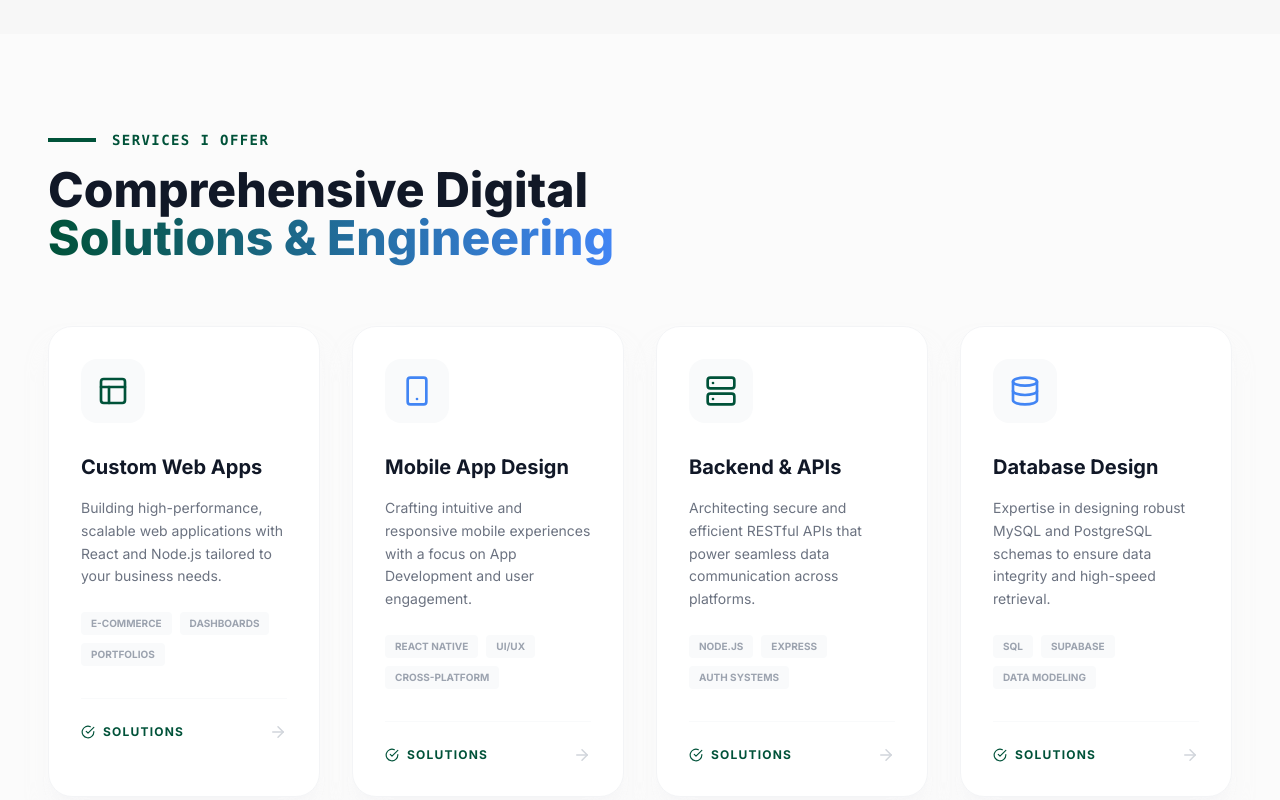
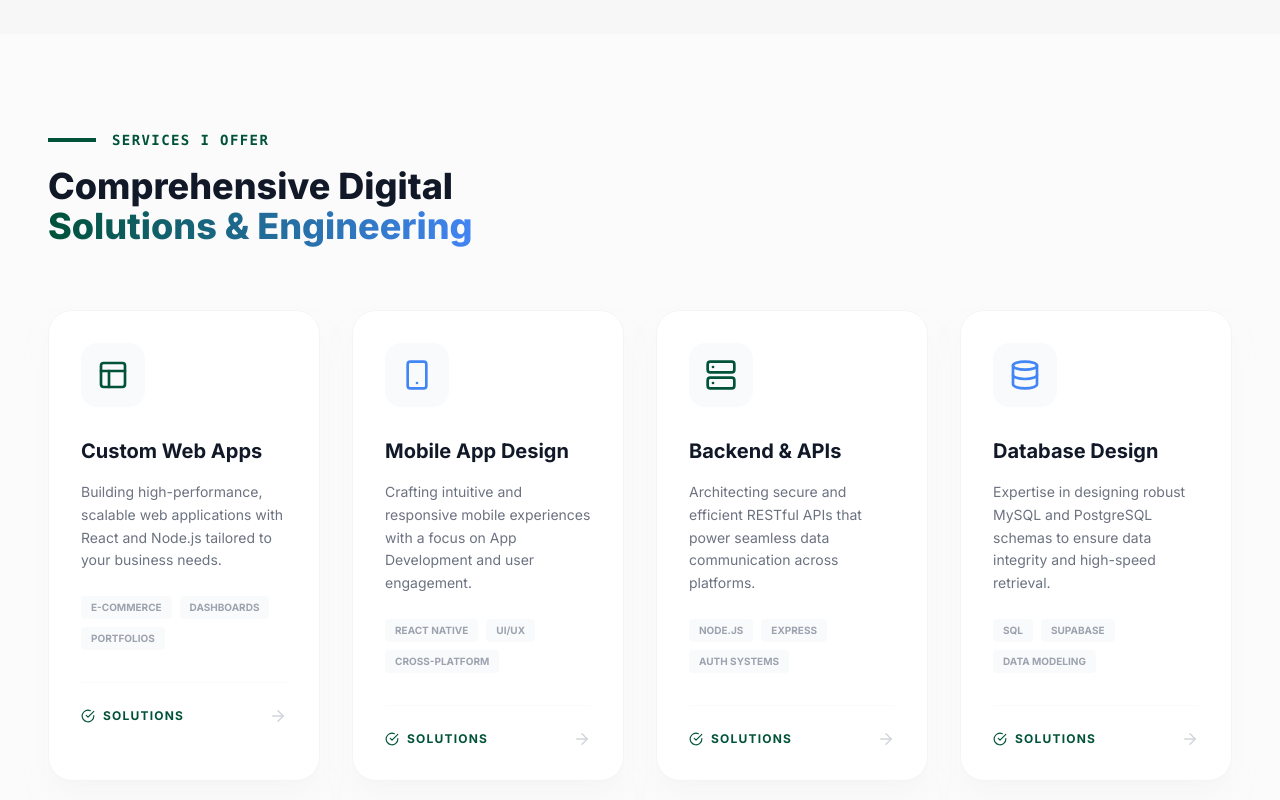
Before and after one commit to Samlite250/Samportfolio, a React (Vite) app: page / in a window 1280 px wide. Shown: the part 3097-3897 px from the top of the page. Built offline with nearby package versions, Linux system fonts and the light colour scheme.

Commit message:
style: reduce Services header font size

```diff
--- a/src/components/Services.jsx
+++ b/src/components/Services.jsx
@@ -44,7 +44,7 @@
             <div className="h-1 w-12 bg-primary"></div>
             <span className="text-primary font-mono font-bold uppercase tracking-widest text-sm">Services I Offer</span>
           </motion.div>
-          <h2 className="text-4xl md:text-5xl font-extrabold text-gray-900 leading-tight">
+          <h2 className="text-2xl md:text-4xl font-extrabold text-gray-900 leading-tight">
             Comprehensive Digital <br/>
             <span className="text-transparent bg-clip-text bg-gradient-to-r from-primary to-secondary">Solutions & Engineering</span>
           </h2>
```
